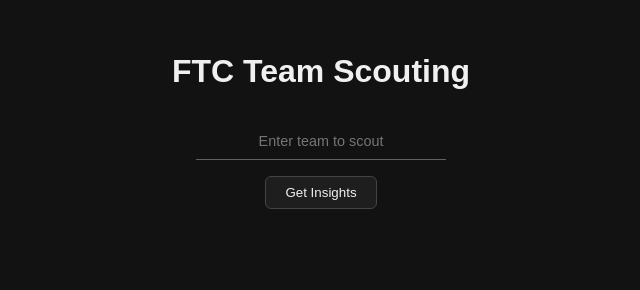
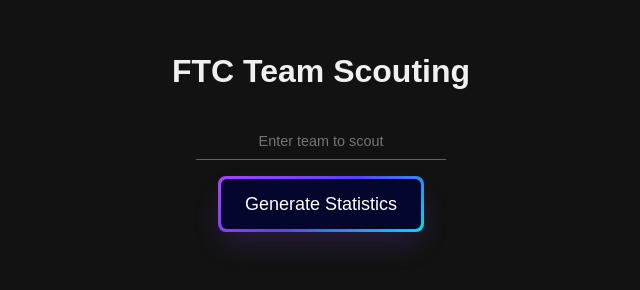
Before and after one commit to ejw12-github/rizz.github.io, a plain HTML site: page index.html in a window 1280 px wide. Shown: the whole page, without its empty margins (319-959 px from the left). Drawn offline with Linux system fonts and the light colour scheme.

Commit message:
Update index.html

```diff
--- a/index.html
+++ b/index.html
@@ -75,19 +75,47 @@
       width: 100%;
     }
 
-    .scout-button {
+    /* Gradient Button Styles */
+    button {
+      align-items: center;
+      background-image: linear-gradient(144deg, #af40ff, #5b42f3 50%, #00ddeb);
+      border: 0;
+      border-radius: 8px;
+      box-shadow: rgba(151, 65, 252, 0.2) 0 15px 30px -5px;
+      box-sizing: border-box;
+      color: #ffffff;
+      display: flex;
+      font-size: 18px;
+      justify-content: center;
+      line-height: 1em;
       margin-top: 1rem;
-      padding: 0.5rem 1.2rem;
-      background-color: #1e1e1e;
-      color: #f0f0f0;
-      border: 1px solid #444;
-      border-radius: 6px;
+      padding: 3px;
+      text-decoration: none;
+      user-select: none;
       cursor: pointer;
-      transition: background 0.3s;
+      transition: all 0.3s;
     }
 
-    .scout-button:hover {
-      background-color: #333;
+    button:active,
+    button:hover {
+      outline: 0;
+    }
+
+    button span {
+      background-color: rgb(5, 6, 45);
+      padding: 16px 24px;
+      border-radius: 6px;
+      width: 100%;
+      height: 100%;
+      transition: 300ms;
+    }
+
+    button:hover span {
+      background: none;
+    }
+
+    button:active {
+      transform: scale(0.9);
     }
 
     .box {
@@ -124,7 +152,7 @@
       <input id="teamNumber" class="input" placeholder="Enter team to scout" required type="text" />
       <span class="input-border"></span>
     </div>
-    <button class="scout-button" onclick="getTeamInsights()">Get Insights</button>
+    <button onclick="getTeamInsights()"><span class="text">Generate Statistics</span></button>
   </div>
   <div id="results"></div>
 
@@ -154,7 +182,6 @@
       }
 
       try {
-        // Get team name
         const nameQuery = `
           query {
             teamByNumber(number: ${teamNumber}) {
@@ -170,7 +197,6 @@
         const nameJson = await nameResp.json();
         const teamName = nameJson?.data?.teamByNumber?.name || "Unknown Team";
 
-        // Get team stats
         const statsQuery = `
           query {
             teamByNumber(number: ${teamNumber}) {
@@ -218,13 +244,11 @@
         const mostRecent = validEvents.sort((a, b) => (b.event.end || "").localeCompare(a.event.end || ""))[0];
         const { opr, dev } = mostRecent.stats;
 
-        // OPRs
         const totalOPR = nonNegative(opr.totalPointsNp);
         const autoOPR = nonNegative(opr.autoSpecimenPoints);
         const teleopOPR = nonNegative(opr.dcSpecimenPoints);
         const endgameOPR = nonNegative(opr.dcSamplePoints) + nonNegative(opr.autoSamplePoints) + nonNegative(opr.dcParkPoints);
 
-        // Consistency
         const specimenDev = nonNegative(dev.dcSpecimenPoints) + nonNegative(dev.autoSpecimenPoints);
         const sampleDev = nonNegative(dev.dcSamplePoints) + nonNegative(dev.autoSamplePoints);
         const parkDev = nonNegative(dev.dcParkPoints);
```
